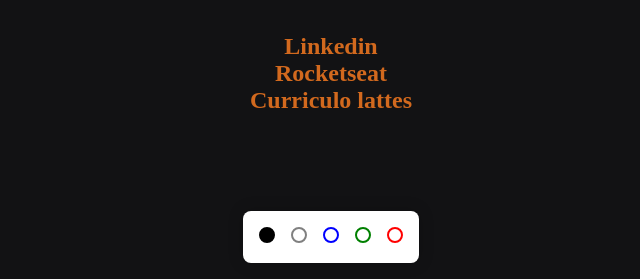
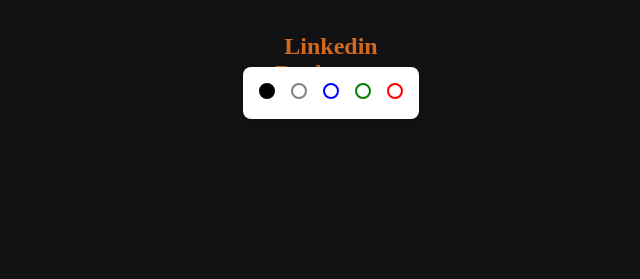
Before and after one commit to alissonandrade2020/theme-switcher, a plain HTML site: page index.html in a window 1280 px wide. Shown: the part 521-800 px from the top of the page, without its empty margins (309-949 px from the left). Drawn offline with Linux system fonts and the light colour scheme.

```diff
--- a/index.css
+++ b/index.css
@@ -83,7 +83,7 @@
   border-radius: 8px;
 
   position: fixed;
-  bottom: 1rem;
+  bottom: 10rem;
   left: 50%;
   transform: translateX(-50%)
 
```
Also changed, not shown: dark.JPG (added), light.JPG (added), 2 other files.
